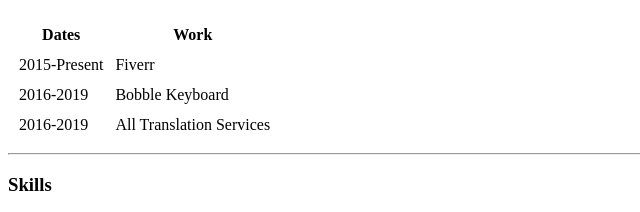
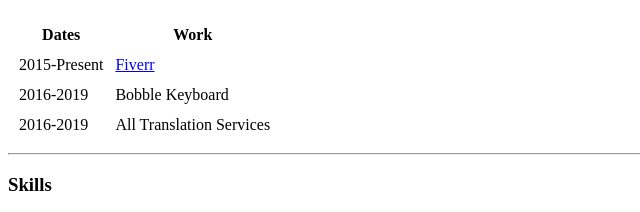
Before and after one commit to harshdeepkaur097/cv, a plain HTML site: page index.html in a window 1280 px wide. Shown: the part 364-576 px from the top of the page, 0-640 px from the left. Drawn offline with Linux system fonts and the light colour scheme.

Commit message:
Update index.html

```diff
--- a/index.html
+++ b/index.html
@@ -32,7 +32,7 @@
     <tbody>
       <tr>
         <td>2015-Present</td>
-        <td>Fiverr</td>
+        <td><a href="https://www.fiverr.com/harshdeepkaur">Fiverr</a></td>
       </tr>
       <tr>
         <td>2016-2019</td>
```
